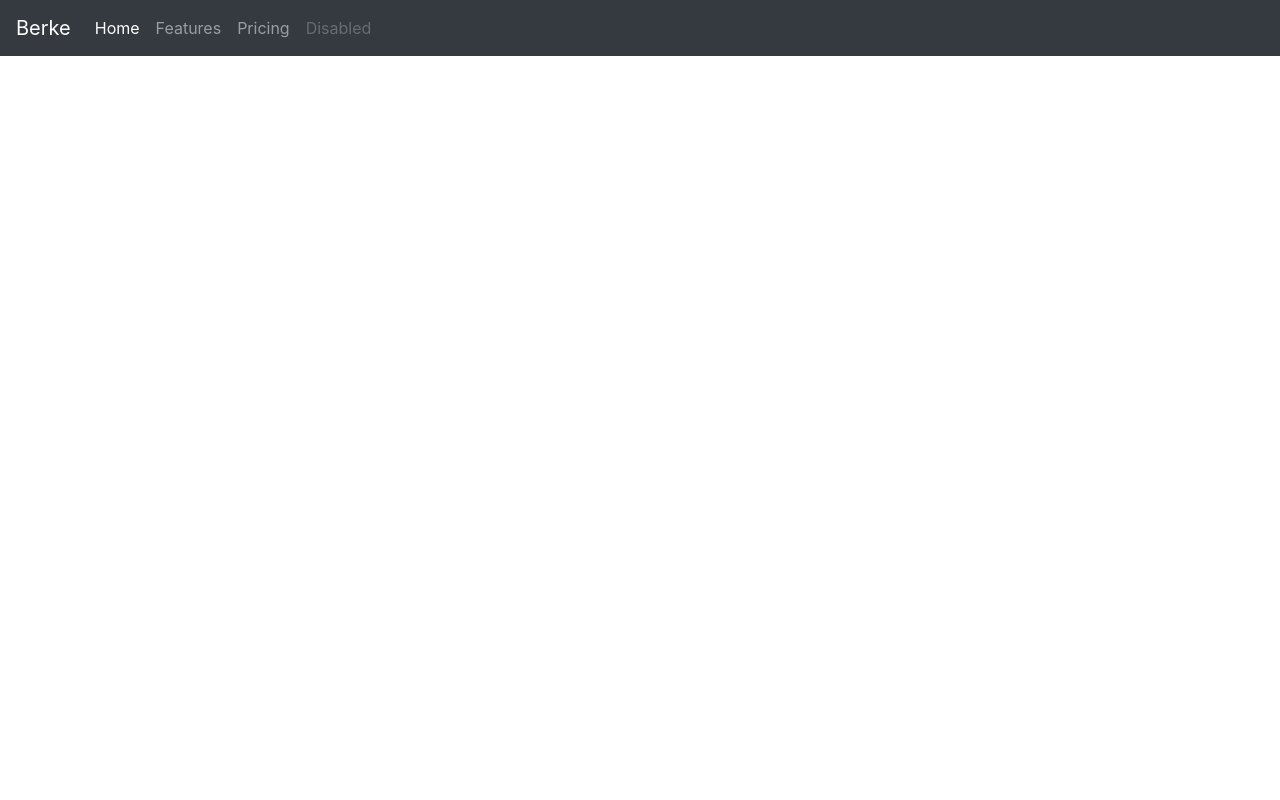
After one commit to LorentRS/my-first-site, a Django app: template templates/pages/base.html in a window 1280 px wide. The commit adds this page. Run offline with Django 3.2, Linux system fonts and the light colour scheme; the template is opened without the code that fills it, so the values that code supplies are empty; some libraries are stand-ins or nearby versions.

Commit message:
css ekleme

```diff
--- /dev/null
+++ b/pages/static/css/pages.css
@@ -0,0 +1,3 @@
+h1 a {
+    color: #FCA205;
+}
--- /dev/null
+++ b/templates/pages/base.html
@@ -0,0 +1,40 @@
+{% load static %}
+<html>
+    <head>
+        <title>Berke</title>
+        <link rel="stylesheet" href="https://stackpath.bootstrapcdn.com/bootstrap/4.4.1/css/bootstrap.min.css" integrity="sha384-Vkoo8x4CGsO3+Hhxv8T/Q5PaXtkKtu6ug5TOeNV6gBiFeWPGFN9MuhOf23Q9Ifjh" crossorigin="anonymous">
+        <link rel = "stylesheet" href = "{% static 'css/pages.css' %}">
+    </head>
+    <body>
+        <nav class="navbar navbar-expand-lg navbar-dark bg-dark">
+      <a class="navbar-brand" href="#">Berke</a>
+      <button class="navbar-toggler" type="button" data-toggle="collapse" data-target="#navbarNav" aria-controls="navbarNav" aria-expanded="false" aria-label="Toggle navigation">
+        <span class="navbar-toggler-icon"></span>
+      </button>
+      <div class="collapse navbar-collapse" id="navbarNav">
+        <ul class="navbar-nav">
+          <li class="nav-item active">
+            <a class="nav-link" href="#">Home <span class="sr-only">(current)</span></a>
+          </li>
+          <li class="nav-item">
+            <a class="nav-link" href="#">Features</a>
+          </li>
+          <li class="nav-item">
+            <a class="nav-link" href="#">Pricing</a>
+          </li>
+          <li class="nav-item">
+            <a class="nav-link disabled" href="#" tabindex="-1" aria-disabled="true">Disabled</a>
+          </li>
+        </ul>
+      </div>
+    </nav>
+        <div class="content container">
+            <div class="row">
+                <div class="col-md-8">
+                {% block content %}
+                {% endblock %}
+                </div>
+            </div>
+        </div>
+    </body>
+</html>
```
Also changed, not shown: templates/pages/index.html (+8 -15 lines).
